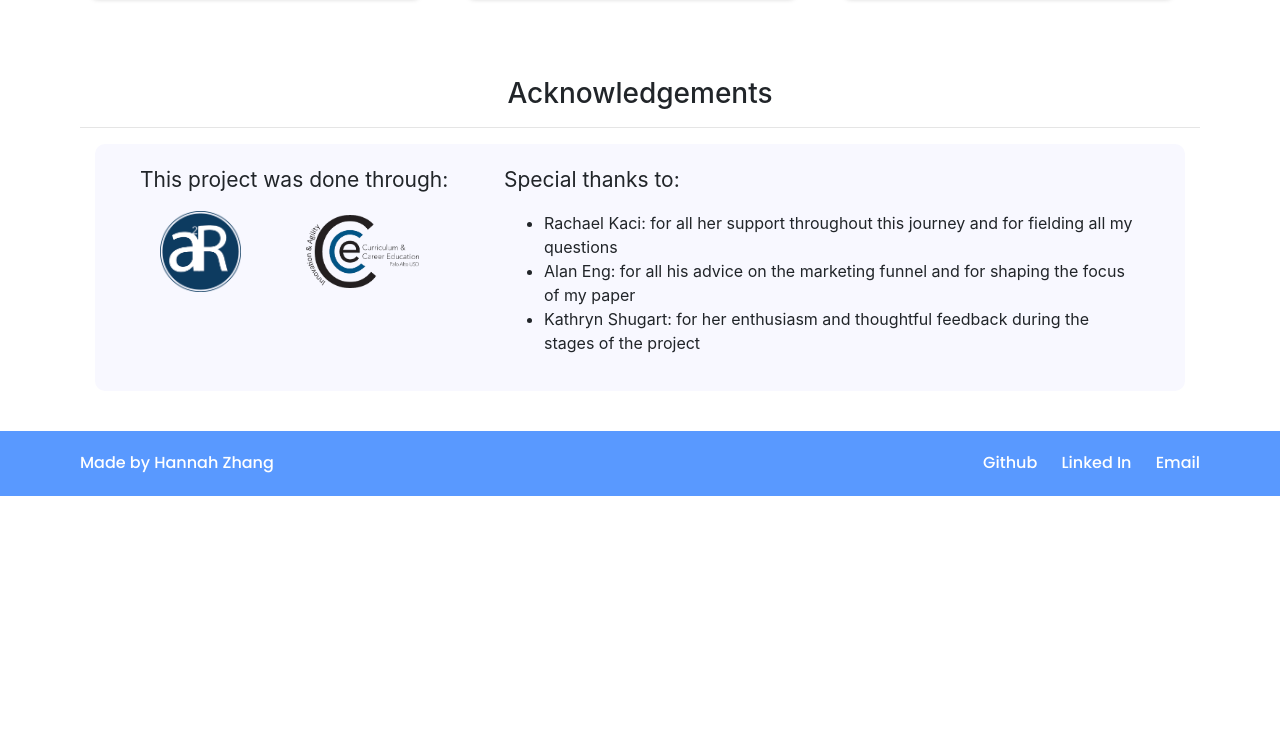
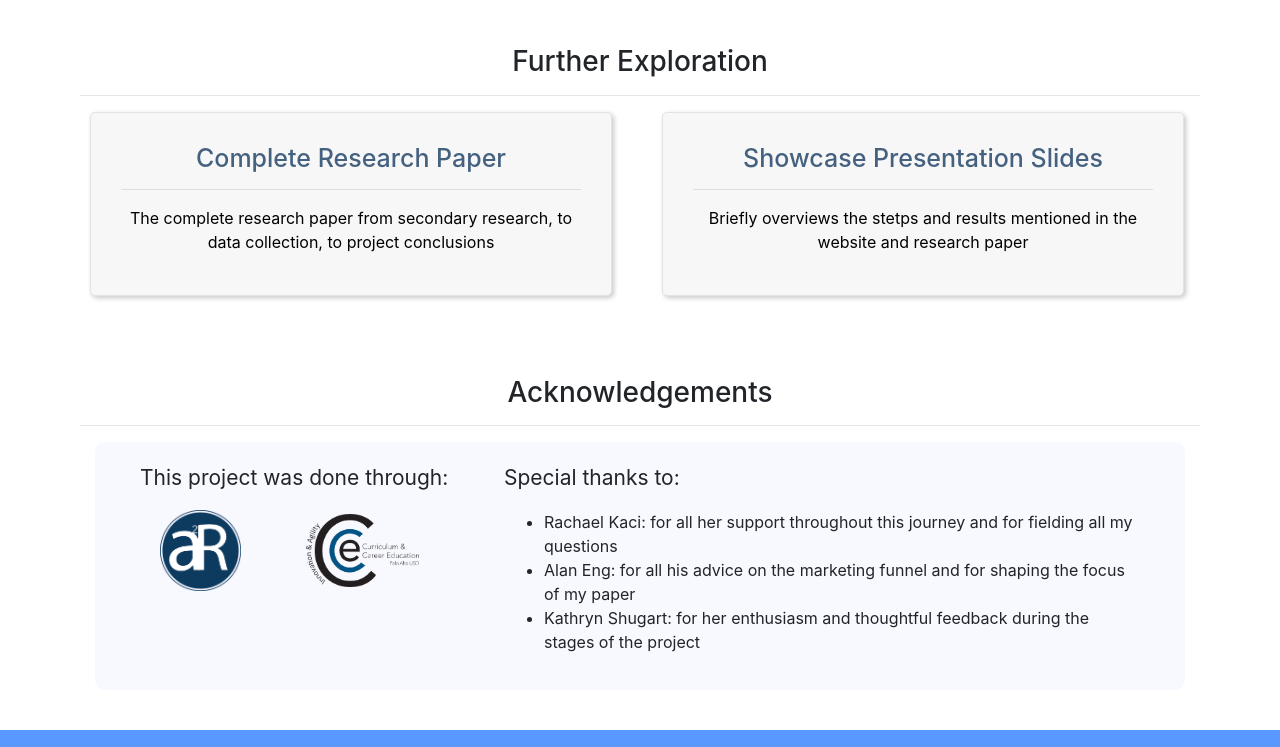
Before and after one commit to hannahjzhang/aar, a plain HTML site: page index.html in a window 1280 px wide. Shown: the part 817-1564 px from the top of the page. Before the commit the page ends 1313 px from the top, so only its background shows below. Drawn offline with nearby package versions, Linux system fonts and the light colour scheme.

Commit message:
adding paper & presentation links

```diff
--- a/index.html
+++ b/index.html
@@ -16,7 +16,7 @@
   <body>
     <!-- header -->
     <div class="header">
-      <h1><a href="index.html">The Role of Websites in Local Businesses</a></h1>
+      <h1><a href="index.html">Websites in Businesses</a></h1>
     </div>
     <!-- navbar -->
     <div class="topnav" id="myTopnav">
@@ -35,7 +35,7 @@
     <!-- content -->
     <div class="content-container">
       <h3 style="text-align:center;">Project Components</h3>
-      <p style="text-align:center;">This website provides an overview of the research paper <a href="https://docs.google.com/document/d/1KLYyJthxJHhPB7gAEliKahT4Q1NTSQ8itV6qCoGQgQw/edit?usp=sharing" target="_blank">here</a>. Click below to read the various sections.</p>
+      <!-- <p style="text-align:center;">This website provides an overview of the research paper <a href="https://docs.google.com/document/d/1KLYyJthxJHhPB7gAEliKahT4Q1NTSQ8itV6qCoGQgQw/edit?usp=sharing" target="_blank">here</a>. Click below to read the various sections.</p> -->
       <hr>
       <div class="home-column-container">
       <div class="row">
@@ -90,6 +90,32 @@
       </div>
       </div>
     </div>
+
+    <!-- section linking to the paper & presentation -->
+    <div class="content-container">
+      <h3 style="text-align:center;">Further Exploration</h3>
+      <hr>
+      <div class="home-button-container">
+        <div class="row">
+          <div class="column">
+            <!-- Research Paper -->
+            <a href="https://docs.google.com/document/d/1KLYyJthxJHhPB7gAEliKahT4Q1NTSQ8itV6qCoGQgQw/edit?usp=sharing" target="_blank">
+              <h3>Complete Research Paper</h3>
+              <hr>
+              <p>The complete research paper from secondary research, to data collection, to project conclusions</p>
+            </a>
+          </div>
+          <div class="column">
+            <!-- Presentation -->
+            <a href="https://docs.google.com/presentation/d/1X2NZFHWtZQZSxps-5XnkYrJewG1_af-o040_BwKePZA/edit?usp=sharing" target="_blank">
+              <h3>Showcase Presentation Slides</h3>
+              <hr>
+              <p>Briefly overviews the stetps and results mentioned in the website and research paper</p>
+            </a>
+          </div>
+        </div>
+      </div>
+    </div>
     <!-- logos -->
     <div class="content-container">
       <h3 style="text-align:center;">Acknowledgements</h3>
--- a/style.css
+++ b/style.css
@@ -106,7 +106,63 @@
 }
 */
 
-/* three columns in analysis section */
+/* two columns in home section */
+.home-button-container {
+  background-color: white;
+}
+/* create three equal columns that floats next to each other */
+.home-button-container .column {
+  float: left;
+  width: 48%;
+  margin-left: 10px;
+  margin-right: 10px;
+  background-color: white;
+}
+/* clear floats after the columns */
+.home-button-container .row:after {
+  content: "";
+  display: table;
+  clear: both;
+}
+
+.home-button-container a {
+  display: block;
+  max-width: 676px;
+  margin-bottom: 40px;
+  margin-left: 15px;
+  margin-right: 15px;
+  /* margin: 0 auto 25px auto; */
+  padding-top: 30px;
+  padding-bottom: 25px;
+  padding-right: 30px;
+  padding-left: 30px;
+  border-radius: 5px;
+  color: black;
+  background-color: #f7f7f7;
+  border: 1px solid;
+  border-color: #e3e3e3;
+  box-shadow: 2px 2px 5px #c9c9c9;
+}
+.home-button-container a:hover {
+  cursor: pointer;
+  color: black;
+  position: relative;
+  /* box-shadow: 2px 2px #3c3d3d; */
+  /* transform: scale(1.01); */
+}
+.home-button-container a h3 {
+  text-align: center;
+  font-size: 25px;
+  color: #456180;
+}
+.home-button-container a p {
+  text-align: center;
+}
+.home-button-container a:link {
+  text-decoration: none;
+}
+
+/* three columns in home section */
 .home-column-container {
   background-color: white;
 }
```
Also changed, not shown: pages/analysis.html (+1 -1 lines), pages/findings.html (+1 -1 lines), pages/implications.html (+1 -1 lines), pages/interview.html (+1 -1 lines), pages/intro.html (+1 -1 lines), pages/references.html (+1 -1 lines).
